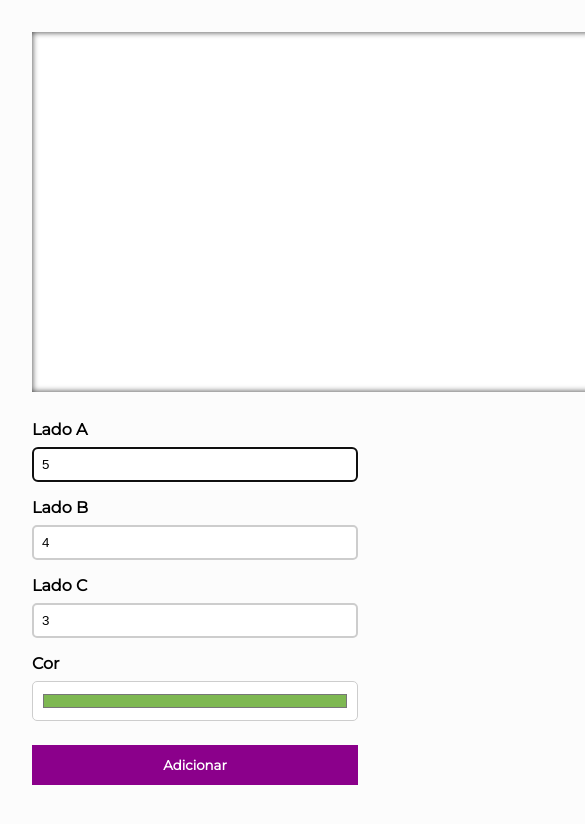
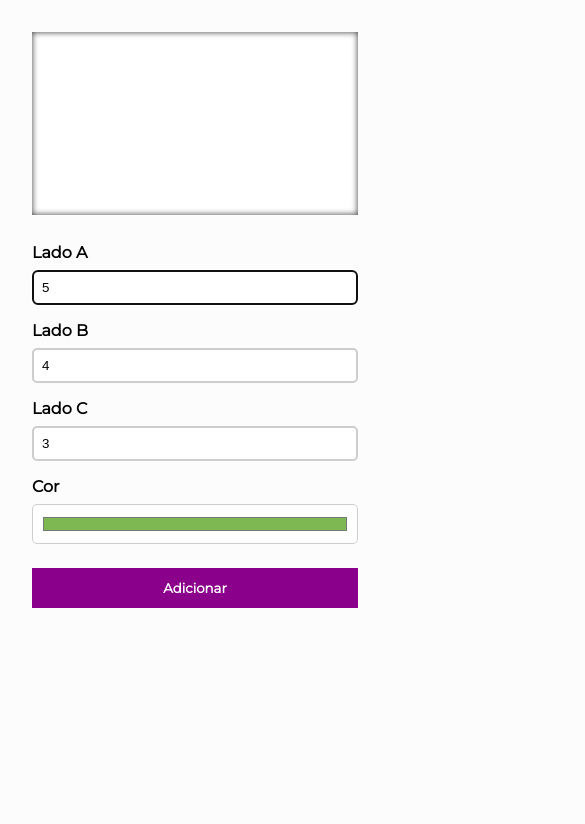
Before and after one commit to profdiegoaugusto/triangulos, a plain HTML site: page index.html in a window 390 px wide. Shown: the top 824 px of the page, 585 px wide, since content can reach past the window. Drawn offline with Linux system fonts and the light colour scheme.

Commit message:
responsivo

```diff
--- a/css/main.css
+++ b/css/main.css
@@ -28,6 +28,8 @@ main {
 }
 
 canvas {
+    width: 100%;
+    height: auto;
     background-color: white;
     box-shadow: inset 0px 0px 6px rgba(0, 0, 0, .8);
 }
--- a/js/main.js
+++ b/js/main.js
@@ -1,8 +1,23 @@
-
-let triangulo = null;
-
 const canvas = document.getElementById("canvas");
 const ctx = canvas.getContext("2d");
+
+let largura = canvas.clientWidth;
+let altura = canvas.clientHeight;
+
+let x = largura / 2;
+let y = altura / 2;
+
+let centro = {
+    x: largura / 2,
+    y: altura / 2
+};
+
+let translate = {
+    x: centro.x,
+    y: centro.y
+}
+
+let scale = 1.0;
 
 const cores = ["#EFB605", "#E58903", "#E01A25", "#C20049", "#991C71", "#66489F", "#2074A0", "#10A66E", "#7EB852"];
 
@@ -16,13 +31,9 @@ function draw() {
 
     let corLinha = document.querySelector("#color-input").value;
 
-    let largura = canvas.clientWidth;
-    let altura = canvas.clientHeight;
+    clearCanvas();
 
-    let x = largura / 2;
-    let y = altura / 2;
-
-    triangulo = new Triangulo(x, y, ladoA, ladoB, ladoC);
+    let triangulo = new Triangulo(x, y, ladoA, ladoB, ladoC);
 
     if (canvas.getContext) {
 
@@ -31,23 +42,24 @@ function draw() {
         ctx.lineWidth = 8;
 
         ctx.beginPath();
-        ctx.clearRect(0, 0, canvas.clientWidth, canvas.clientHeight);
 
         ctx.moveTo(triangulo.pontoA.x, canvas.clientHeight - triangulo.pontoA.y);
         ctx.lineTo(triangulo.pontoB.x, canvas.clientHeight - triangulo.pontoB.y);
         ctx.lineTo(triangulo.pontoC.x, canvas.clientHeight - triangulo.pontoC.y);
-
 
         ctx.closePath();
 
         ctx.stroke();
         ctx.fill();
 
+
         ctx.strokeStyle = '#FFFFFF';
         ctx.lineWidth = 4;
-        ctx.font = '32px Arial';
+        ctx.font = '24px Arial';
         ctx.lineJoin = 'round';
+
         ctx.strokeText(triangulo.tipoTriangulo, PADDING, altura - PADDING);
+
         ctx.fillStyle = "#000000";
         ctx.fillText(triangulo.tipoTriangulo, PADDING, altura - PADDING);
 
@@ -63,12 +75,31 @@ function drawCentroid() {
     ctx.closePath();
 }
 
+function updateResolution() {
+
+    largura = canvas.clientWidth;
+    altura = canvas.clientHeight;
+
+    centro.x = largura / 2;
+    centro.y = altura / 2;
+
+    canvas.width = largura;
+    canvas.height = altura;
+}
+
+function clearCanvas() {
+    ctx.beginPath();
+    ctx.clearRect(0, 0, canvas.clientWidth, canvas.clientHeight);
+    ctx.closePath()
+}
+
 
 window.addEventListener("load", () => {
 
-    ctx.beginPath();
-    ctx.clearRect(0, 0, canvas.clientWidth, canvas.clientHeight);
-    ctx.closePath();
+    clearCanvas();
+
+    updateResolution();
+
 
     window.devicePixelRatio = 2;
 
@@ -79,9 +110,16 @@ window.addEventListener("load", () => {
 
     document.querySelector("#color-input").value = cores[i];
 
-
 });
 
-window.addEventListener("resize", draw());
+window.addEventListener("resize", () => {
+
+    updateResolution();
+
+    x = largura / 2;
+    y = altura / 2;
+
+    draw();
+});
 
 document.getElementById("adicionar-triangulo-btn").addEventListener("click", () => { draw(); });
```
